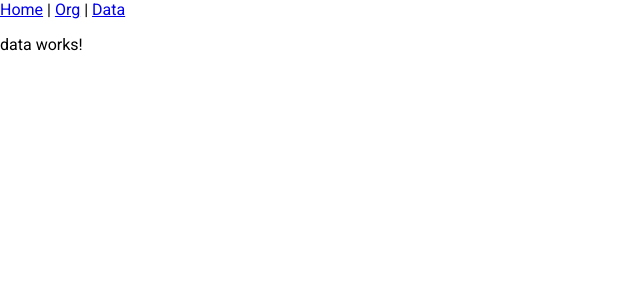
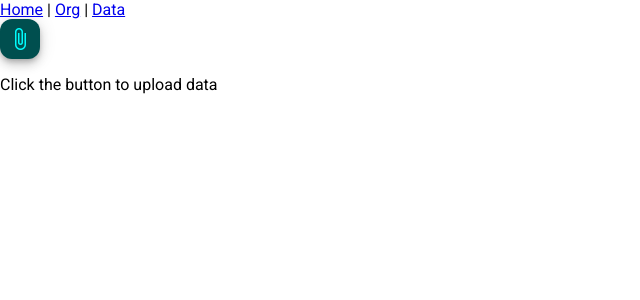
Before and after one commit to RuFeeOh/EZ-Analyze-Repository, an Angular app: page /data in a window 1280 px wide. Shown: the top 300 px of the page, without its empty margins (0-640 px from the left). Built offline with nearby package versions, Linux system fonts and the light colour scheme.

Commit message:
We made a pretty button to upload a spreadsheet

```diff
--- a/package.json
+++ b/package.json
@@ -22,6 +22,7 @@
     "@angular/router": "^19.1.0",
     "rxjs": "~7.8.0",
     "tslib": "^2.3.0",
+    "xlsx": "^0.18.5",
     "zone.js": "~0.15.0"
   },
   "devDependencies": {
--- a/src/app/pages/data/data.component.html
+++ b/src/app/pages/data/data.component.html
@@ -1 +1,14 @@
-<p>data works!</p>
+<input type="file" class="file-input" (change)="onFileChange($event)" #fileUpload>
+
+<div class="file-upload">
+
+    <button mat-mini-fab color="primary" class="upload-btn" (click)="fileUpload.click()">
+        <mat-icon>attach_file</mat-icon>
+    </button>
+    @if(excelData){
+    {{excelData | json }}
+    }
+    @else {
+    <p>Click the button to upload data</p>
+    }
+</div>
--- a/src/app/pages/data/data.component.scss
+++ b/src/app/pages/data/data.component.scss
@@ -0,0 +1,3 @@
+.file-input {
+    display: none;
+}
--- a/src/app/pages/data/data.component.ts
+++ b/src/app/pages/data/data.component.ts
@@ -1,11 +1,34 @@
+import { CommonModule } from '@angular/common';
 import { Component } from '@angular/core';
+import * as XLSX from 'xlsx';
+import { MatIconModule } from '@angular/material/icon';
+import { MatButtonModule } from '@angular/material/button';
+
 
 @Component({
   selector: 'app-data',
-  imports: [],
+  imports: [
+    CommonModule,
+    MatIconModule,
+    MatButtonModule,
+
+  ],
   templateUrl: './data.component.html',
   styleUrl: './data.component.scss'
 })
 export class DataComponent {
+  excelData: any;
 
+  onFileChange(event: any) {
+    const file = event.target.files[0];
+    const fileReader = new FileReader();
+    fileReader.onload = (e) => {
+      const arrayBuffer: any = fileReader.result;
+      const data = new Uint8Array(arrayBuffer);
+      const workbook = XLSX.read(data, { type: 'array' });
+      const sheetName = workbook.SheetNames[0];
+      this.excelData = XLSX.utils.sheet_to_json(workbook.Sheets[sheetName]);
+    };
+    fileReader.readAsArrayBuffer(file);
+  }
 }
```
Also changed, not shown: 1 other file (tests, documents, lock files or other folders).
